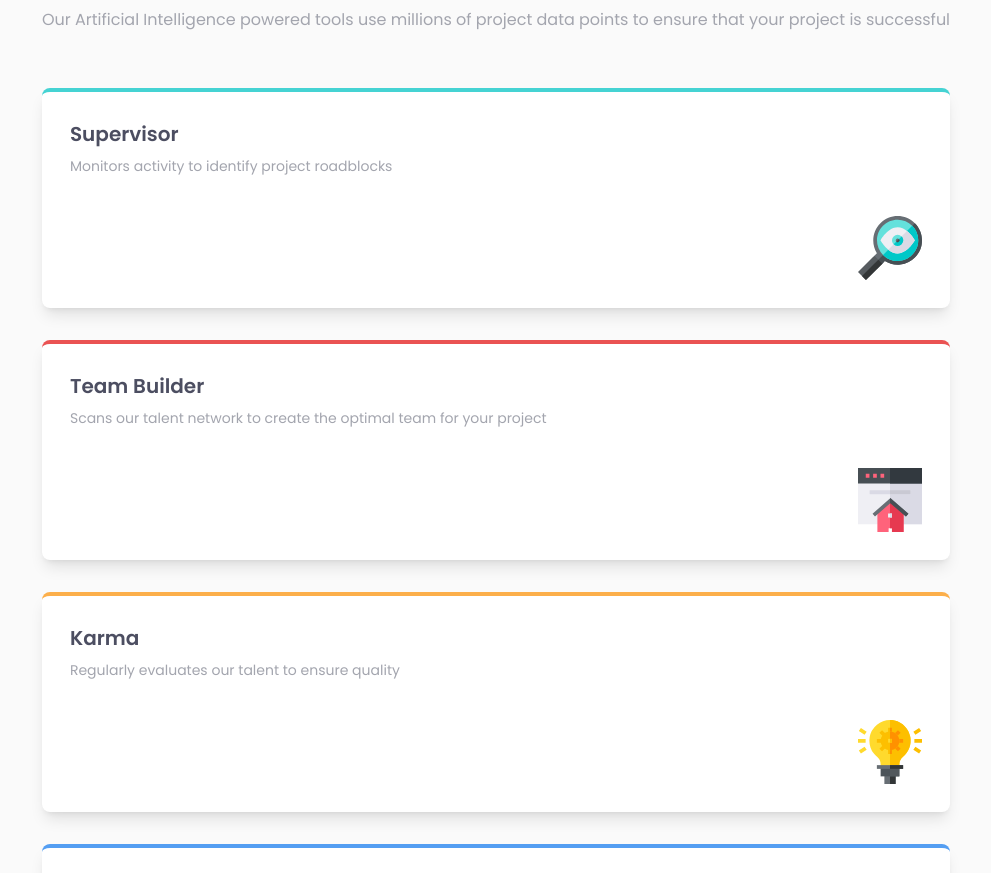
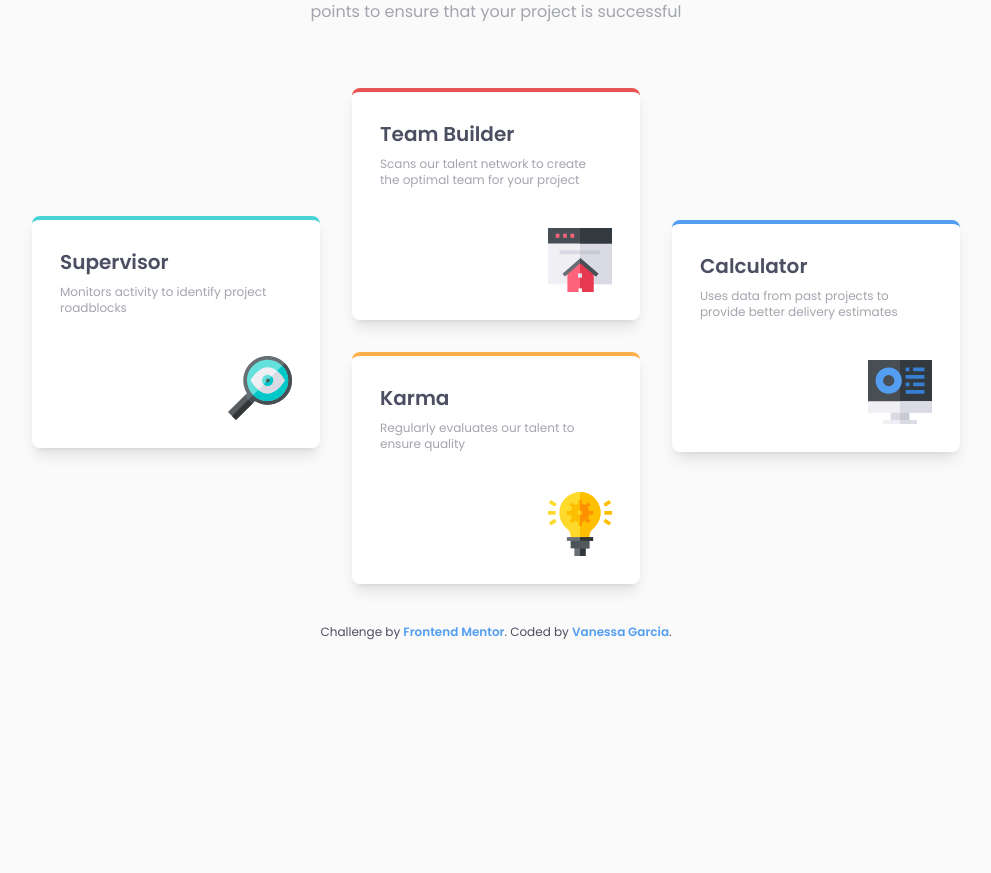
Before and after one commit to petrihcour/four-card-section, a plain HTML site: page index.html in a window 1280 px wide. Shown: the part 172-1045 px from the top of the page, without its empty margins (144-1135 px from the left). After the commit the page ends 812 px from the top, so only its background shows below. Drawn offline with nearby package versions, Linux system fonts and the light colour scheme.

Commit message:
finished desktop version. adjusted breakpoints with tailwind css for md and lg

```diff
--- a/index.html
+++ b/index.html
@@ -51,9 +51,9 @@ font-semibold	(600)
 <body class="text-base font-poppins flex flex-col min-h-screen	justify-between bg-light-gray text-dark-blue">
   <main class="flex flex-grow items-center justify-center px-6">
 
-    <div class="py-20">
-
-      <h1 class="text-2xl font-extralight flex flex-col text-center py-4">Reliable, efficient delivery
+    <div class="py-20 lg:py-10 flex flex-col justify-center items-center">
+      <div class="max-w-xl">
+        <h1 class="text-2xl md:text-3xl font-extralight flex flex-col text-center py-4">Reliable, efficient delivery
           <span class="font-semibold pt-1">Powered by Technology</span>
         </h1>
 
@@ -62,13 +62,15 @@ font-semibold	(600)
           data
           points to ensure that your project is successful</p>
 
-      <div class="space-y-8">
+      </div>
 
-        <div class="bg-white p-7 rounded-lg border-t-4 border-t-cyan shadow-lg flex flex-col">
+      <div class="space-y-8 lg:space-y-2 lg:flex lg:items-center lg:justify-center max-w-screen-md">
+
+        <div class="bg-white p-7 rounded-lg border-t-4 border-t-cyan shadow-lg flex flex-col lg:min-w-72 max-w-96">
 
           <p class="text-xl font-semibold pb-2">Supervisor</p>
 
-          <p class="text-sm text-gray pb-10">Monitors activity to identify project roadblocks</p>
+          <p class="text-sm md:text-xs text-gray pb-10 md:pe-6">Monitors activity to identify project roadblocks</p>
 
           <div class="flex justify-end">
 
@@ -79,25 +81,31 @@ font-semibold	(600)
 
         </div>
 
-        <div class="bg-white p-7 rounded-lg border-t-4 border-t-indian-red shadow-lg flex flex-col">
+        <div class="space-y-8 lg:px-8 md:flex md:flex-col md:justify-center">
+
+          <div
+            class="bg-white p-7 rounded-lg border-t-4 border-t-indian-red shadow-lg flex flex-col lg:min-w-72 max-w-96">
 
             <p class="text-xl font-semibold pb-2">Team Builder</p>
 
-          <p class="text-sm text-gray pb-10">Scans our talent network to create the optimal team for your project</p>
+            <p class="text-sm md:text-xs text-gray pb-10 md:pe-6">Scans our talent network to create the optimal team
+              for your
+              project</p>
 
             <div class="flex justify-end">
 
-            <img src="/images/icon-team-builder.svg" alt="red house icon in front of website screen" class="size-16" />
+              <img src="/images/icon-team-builder.svg" alt="red house icon in front of website screen"
+                class="size-16" />
 
             </div>
 
           </div>
 
-        <div class="bg-white p-7 rounded-lg border-t-4 border-t-orange shadow-lg flex flex-col">
+          <div class="bg-white p-7 rounded-lg border-t-4 border-t-orange shadow-lg flex flex-col lg:min-w-72 max-w-96">
 
             <p class="text-xl font-semibold pb-2">Karma</p>
 
-          <p class="text-sm text-gray pb-10">Regularly evaluates our talent to ensure quality</p>
+            <p class="text-sm md:text-xs text-gray pb-10 md:pe-6">Regularly evaluates our talent to ensure quality</p>
 
             <div class="flex justify-end">
 
@@ -107,11 +115,15 @@ font-semibold	(600)
 
           </div>
 
-        <div class="bg-white p-7 rounded-lg border-t-4 border-t-blue shadow-lg flex flex-col">
+        </div>
+
+        <div class="bg-white p-7 rounded-lg border-t-4 border-t-blue shadow-lg flex flex-col max-w-96 lg:min-w-72">
 
           <p class="text-xl font-semibold pb-2">Calculator</p>
 
-          <p class="text-sm text-gray pb-10"> Uses data from past projects to provide better delivery estimates</p>
+          <p class="text-sm md:text-xs text-gray pb-10 md:pe-6"> Uses data from past projects to provide better delivery
+            estimates
+          </p>
 
           <div class="flex justify-end">
 
@@ -130,8 +142,10 @@ font-semibold	(600)
   <footer class="text-center text-xs">
 
     <p class="attribution">
-      Challenge by <a href="https://www.frontendmentor.io?ref=challenge" target="_blank">Frontend Mentor</a>.
-      Coded by <a href="#">Vanessa Garcia</a>.
+      Challenge by <a href="https://www.frontendmentor.io?ref=challenge" target="_blank"
+        class="font-semibold text-blue">Frontend Mentor</a>.
+      Coded by <a href="https://www.frontendmentor.io/profile/petrihcour" class="font-semibold text-blue">Vanessa
+        Garcia</a>.
     </p>
 
   </footer>
```
Lines whose indentation alone changed are shown as unchanged.
